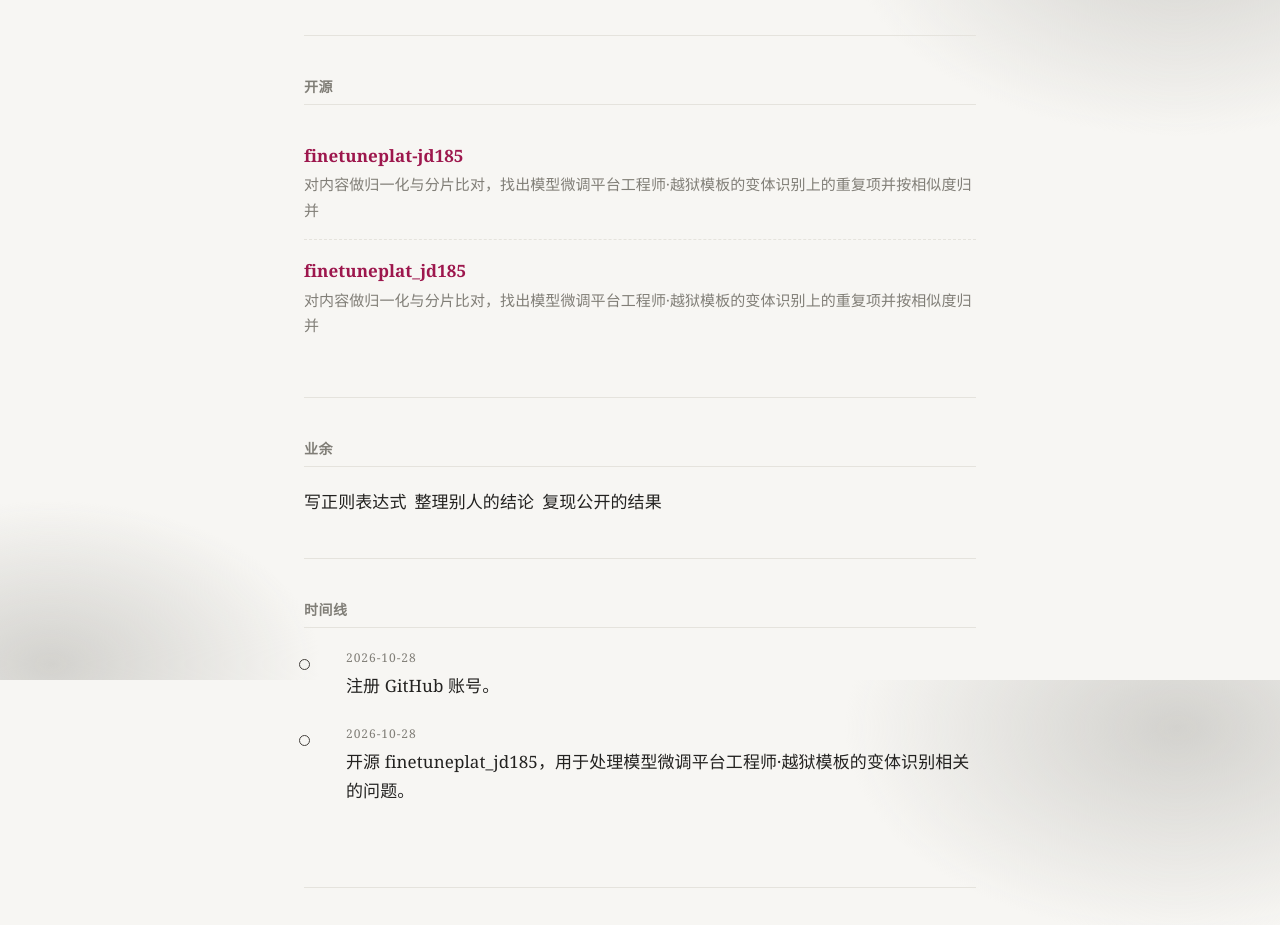
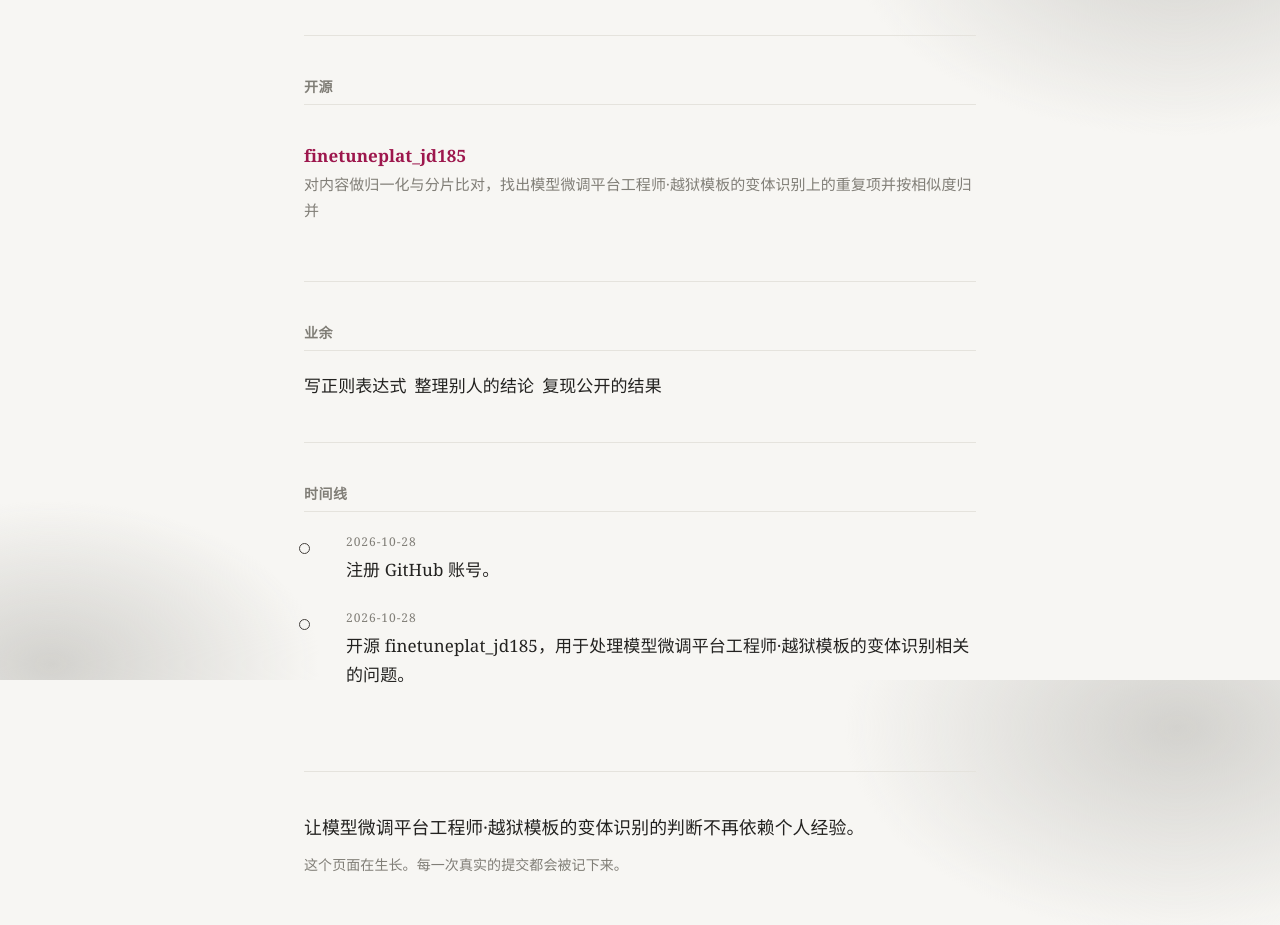
Before and after one commit to muthukazid/muthukazid.github.io, a plain HTML site: page index.html in a window 1280 px wide. Shown: the part 920-1845 px from the top of the page. Drawn offline with Linux system fonts and the light colour scheme.

Commit message:
fix: 更新个人站点

```diff
--- a/index.html
+++ b/index.html
@@ -102,9 +102,6 @@ background-image:repeating-linear-gradient(0deg, transparent 0 39px, #e5e3dd 39p
 <section id="work">
   <h2>开源</h2>
   <ul class="repos">
-    <li><div class="name"><a href="https://github.com/muthukazid/finetuneplat-jd185" rel="noopener">finetuneplat-jd185</a></div>
-      <div class="desc">对内容做归一化与分片比对，找出模型微调平台工程师·越狱模板的变体识别上的重复项并按相似度归并</div>
-    </li>
     <li><div class="name"><a href="https://github.com/muthukazid/finetuneplat_jd185" rel="noopener">finetuneplat_jd185</a></div>
       <div class="desc">对内容做归一化与分片比对，找出模型微调平台工程师·越狱模板的变体识别上的重复项并按相似度归并</div>
     </li>
```
